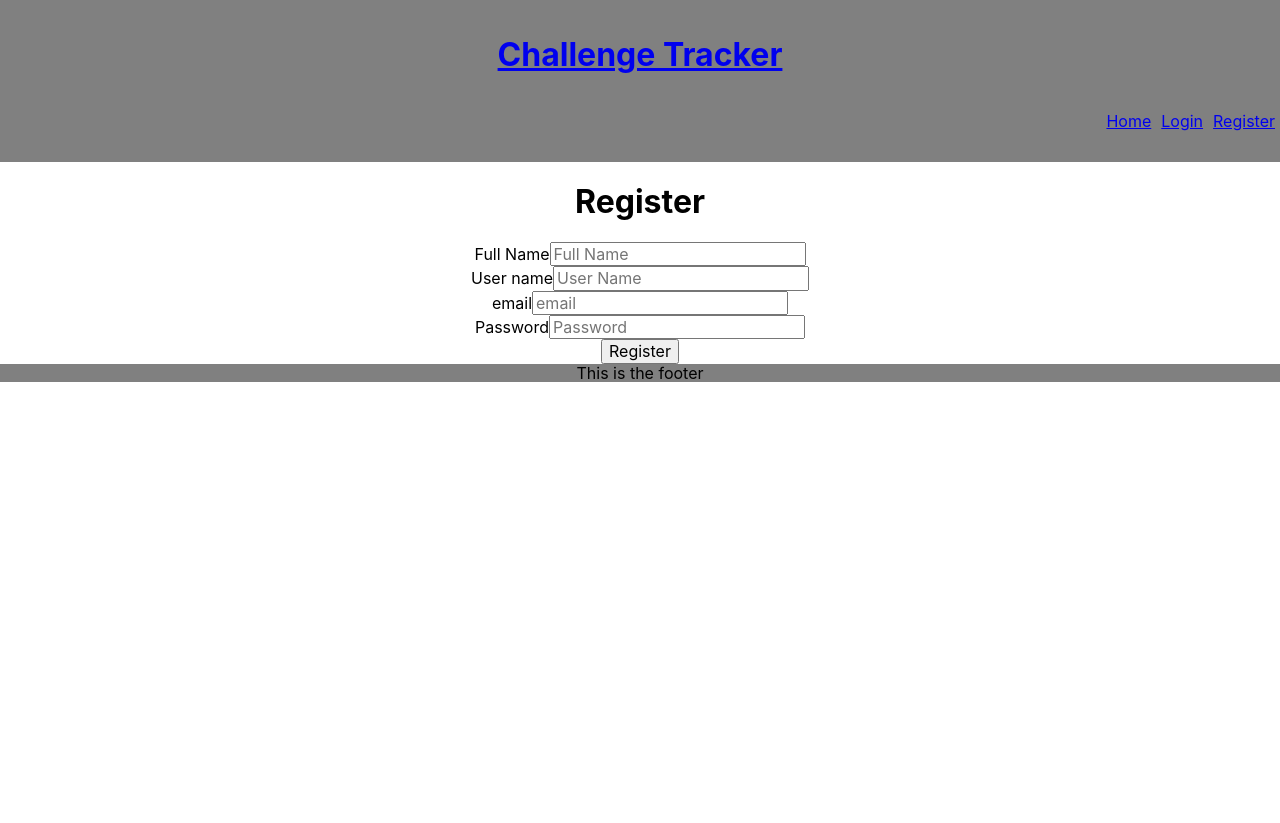
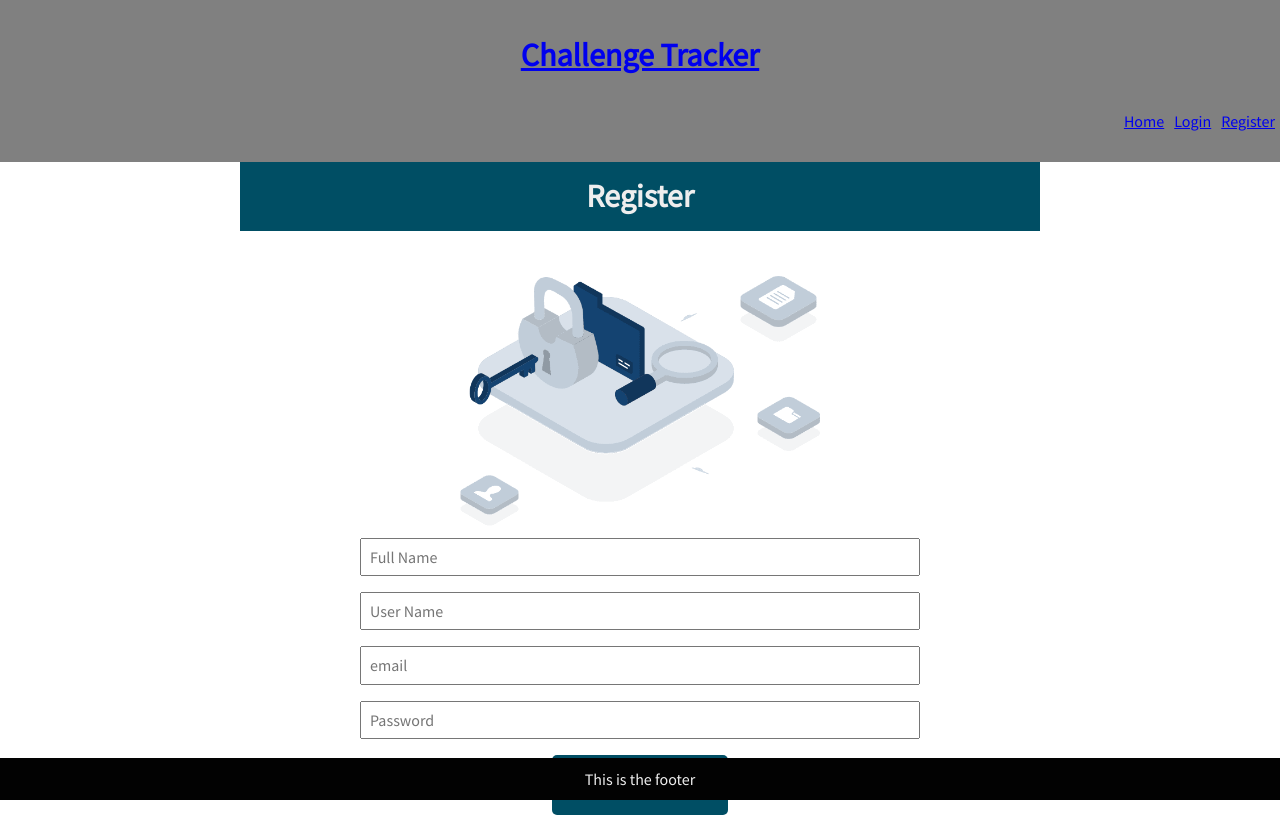
Before and after one commit to ryutae/ChallengeTracker-client, a React (Create React App) app: page /register in a window 1280 px wide. Before the commit the page ends 800 px from the top, so only its background shows below. Built offline with nearby package versions, Linux system fonts and the light colour scheme.

Commit message:
start css

```diff
--- a/src/Components/App/App.js
+++ b/src/Components/App/App.js
@@ -1,5 +1,7 @@
 import React from 'react';
 import './App.css';
+import '../../assets/base.css';
+
 import Routes from '../../Routes'
 import Header from '../Common/Header'
 import Footer from '../Common/Footer'
--- a/src/Components/Common/Footer.css
+++ b/src/Components/Common/Footer.css
@@ -1,4 +1,8 @@
 footer {
-  background-color: grey;
-  color: white,
+  position: absolute;
+  bottom: 0;
+  width: 100%;
+  padding: 0.75rem;
+  background: var(--font-color) !important;
+  color: var(--light-color);
 }
--- a/src/Components/Login/Login.css
+++ b/src/Components/Login/Login.css
@@ -1,3 +1,13 @@
-.login-form {
-  background-color: grey,
+.login-page {
+  max-width: 800px;
+  margin: auto;
 }
+
+.login_form {
+  padding-top: 1rem;
+}
+
+img {
+  width: 45%;
+  margin-top: 1.5rem;
+}
--- a/src/Components/Login/Login.js
+++ b/src/Components/Login/Login.js
@@ -2,8 +2,9 @@ import React from 'react'
 import './Login.css'
 import config from '../../config'
 import TokenService from '../../services/TokenService'
+import loginImg from '../../assets/login.png'
+
 export default class Login extends React.Component {
-
   state = { error: null}
 
   handleLogin = e => {
@@ -42,22 +43,17 @@ export default class Login extends React.Component {
   render() {
     const { error } = this.state
     return (
-      <div>
-        <h1>Login</h1>
+      <div className="login-page">
+        <h1 className="title">Login</h1>
+          <img src={loginImg} alt=""/>
         <form className='login_form' onSubmit={this.handleLogin}>
           <div role='alert'>
             {error && <p className='red'>{error}</p>}
           </div>
           <div className='user_name'>
-            <label htmlFor='login_user_name'>
-            User name
-            </label>
             <input name='login_user_name' id='login_user_name' placeholder='User name' />
           </div>
           <div className='password'>
-            <label htmlFor='login_password'>
-              Password
-            </label>
             <input name='login_password' type='password' id='login_password' placeholder='Password' />
           </div>
           <button type='submit'>
--- /dev/null
+++ b/src/Components/Register/Register.css
@@ -0,0 +1,4 @@
+.register-page {
+    max-width: 800px;
+    margin: auto;
+}
--- a/src/Components/Register/Register.js
+++ b/src/Components/Register/Register.js
@@ -1,13 +1,41 @@
 import React from 'react'
 import config from '../../config'
+import loginImg from '../../assets/login.png'
+import './Register.css'
 
 export default class Register extends React.Component {
 
-  state = { error: null }
+  state = {
+      error: null,
+      errorUsername: null
+  }
+
+  validate = (username) => {
+    let result = true
+
+    if(username.length < 3) {
+        this.setState({errorUsername: "Username is too short"})
+        result = false
+    }
+
+    if(!username) {
+        this.setState({errorUsername: "Username is required"})
+        result = false
+    }
+
+    return result
+  }
+
+  refreshError = () => {
+      this.setState({errorUsername: null})
+  }
 
   handleSubmit = ev => {
     ev.preventDefault()
     const { register_full_name, register_user_name, register_email, register_password } = ev.target
+    if(!this.validate(register_user_name.value)) {
+        return
+    }
 
     this.setState({ error: null })
     fetch(`${config.API_ENDPOINT}/auth/register`, {
@@ -41,35 +69,28 @@ export default class Register extends React.Component {
   render() {
     const { error } = this.state
     return (
-      <div>
-        <h1>Register</h1>
+      <div className="register-page">
+        <h1 className="title">Register</h1>
+        <img src={loginImg} alt=""/>
+
         <form onSubmit={this.handleSubmit}>
           <div role='alert'>
             {error && <p className='red'>{error}</p>}
           </div>
           <div className='fullname'>
-            <label htmlFor='register-fullname'>
-              Full Name
-            </label>
-            <input name='register_full_name' type='text' id='register_fullname' placeholder='Full Name' required/>
+            <input name='register_full_name' type='text' id='register_fullname' placeholder='Full Name'/>
           </div>
           <div className='user_name'>
-          <label htmlFor='RegistrationForm__user_name'>
-            User name
-          </label>
-          <input name='register_user_name' type='text' id='register_user_name' placeholder='User Name' required/>
+          <input name='register_user_name' type='text' id='register_user_name' onFocus={this.refreshError} placeholder='User Name' className={ this.state.errorUsername ? 'input-error' : 'none' }/>
+          {
+              this.state.errorUsername && <p className="form-error">{this.state.errorUsername}</p>
+          }
         </div>
           <div className='email'>
-            <label htmlFor='register_email'>
-            email
-            </label>
-            <input name='register_email' type='text' id='register_email' placeholder='email' required/>
+            <input name='register_email' type='text' id='register_email' placeholder='email'/>
           </div>
           <div className='password'>
-            <label htmlFor='register_password'>
-              Password
-            </label>
-            <input name='register_password' type='password' id='register_password' placeholder='Password' required/>
+            <input name='register_password' type='password' id='register_password' placeholder='Password'/>
           </div>
           <button type='submit'>
             Register
--- /dev/null
+++ b/src/assets/base.css
@@ -0,0 +1,67 @@
+@import url('https://fonts.googleapis.com/css?family=Source+Sans+Pro&display=swap');
+* {
+    -webkit-box-sizing: border-box;
+    -moz-box-sizing: border-box;
+    box-sizing: border-box;
+}
+
+:root {
+    --primary-color: #004E64;
+    --secondary-color: #00A5CF;
+    --font-color: #020202;
+    --light-color: #eee;
+    --third-color: #7AE582;
+    --error-color: #ff3138;
+}
+
+body {
+    font-family: 'Source Sans Pro', sans-serif;
+}
+
+input {
+    padding: 0.5rem;
+    font-size: 1.2rem;
+    margin-top: 0.5rem !important;
+    margin-bottom: 0.5rem !important;
+    width: 70%;
+}
+
+.input-error {
+    border: 1px solid var(--error-color);
+}
+
+input:focus {
+    border: 2px solid var(--secondary-color);
+}
+
+button {
+    background: var(--primary-color);
+    color: var(--light-color);
+    border-radius: 5px;
+    border: none;
+    padding: 1rem 3rem;
+    margin: 0.5rem !important;
+    font-size: 1.5rem !important;
+}
+
+.title {
+    background: var(--primary-color);
+    color: var(--light-color);
+    padding: 1rem;
+    margin-top: 0;
+}
+
+.form-error {
+    color: var(--error-color);
+    text-align: right;
+    font-size: small;
+    width: 70%;
+    margin: 0 auto;
+
+}
+
+@media only screen and (max-width: 600px) {
+    input {
+        width: 100%;
+    }
+}
```
Also changed, not shown: src/assets/login.png (added), 1 other file (tests, documents, lock files or other folders).
